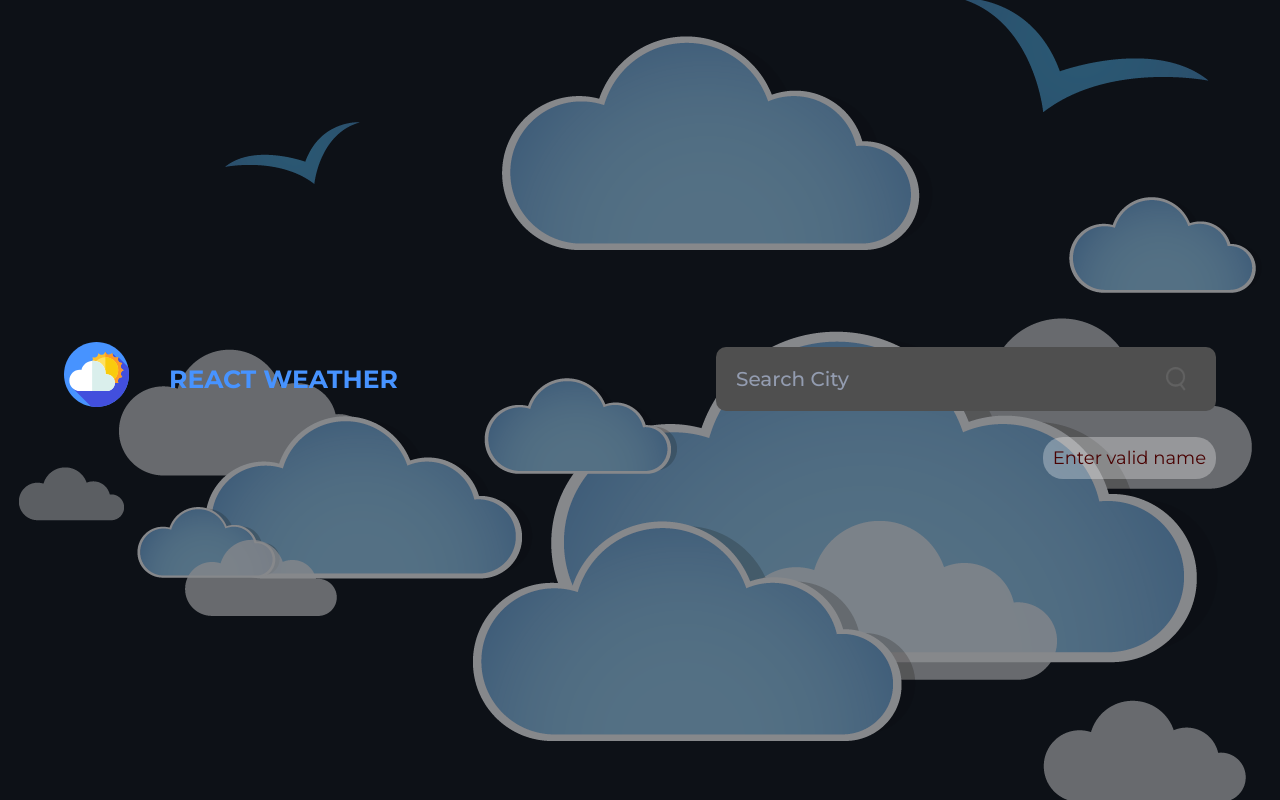
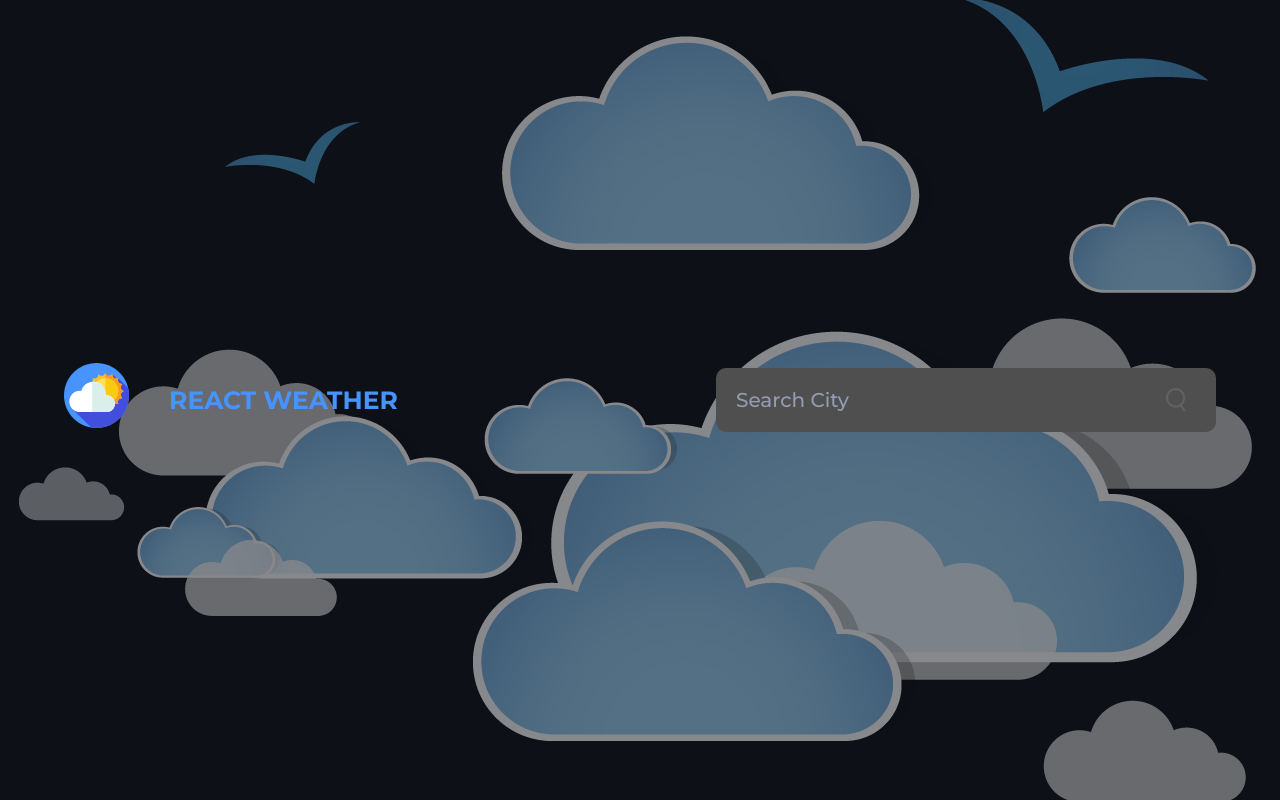
Before and after one commit to matyashelena/React-Project, a React (Create React App) app: page / in a window 1280 px wide. Built offline with nearby package versions, Linux system fonts and the light colour scheme.

Commit message:
error checking

```diff
--- a/src/App.js
+++ b/src/App.js
@@ -51,6 +51,7 @@ function Page() {
   const [lon, setLon] = useState(0);
   const [lat, setLat] = useState(0);
   const [weatherdayly, setWeatherdayly] = useState({});
+  const [isErrore, setIsErrore] = useState(false);
 
   useEffect(() => {
     getWeatherDaily();
@@ -62,7 +63,10 @@ function Page() {
     }
     let localUrlDaily = `${API_URL_DAILY}lat=${lat}&lon=${lon}&appid=${API_KEY}`;
     fetch(localUrlDaily, options)
-    .then((res) => res.json())
+    .then((res) => {
+      console.log(res);
+      return res.json()
+    })
     .then((response) => {
       response ? setWeatherdayly(response) : setWeatherdayly ({});
       console.log(response);
@@ -73,12 +77,22 @@ function Page() {
   const searchHandler = () => {
     let localUrl = `${API_URL}${value}&appid=${API_KEY}`;
     fetch(localUrl, options)
-      .then((res) => res.json())
+      .then((res) => {
+        if(res.status === 404) {
+          setIsErrore(true);
+          return false;
+        }
+        console.log(res);
+        return res.json()
+      })
       .then((response) => {
        response ? setWeather(response) : setWeather ({})
-       console.log(response);
+      //  console.log(response);
+      if (response) {
         setLon(response.coord.lon);
         setLat(response.coord.lat);
+      }
+
       })
       .catch(err => console.error(err))
   }
@@ -88,13 +102,16 @@ function Page() {
         <SearcField
         inputHandler = {value => setValue(value)}
         searchHandler = {searchHandler}
+        isErrore = {isErrore}
         value = {value}/>
 
-        {typeof weather.main !== "undefined"
+        {weather && weather.main
         ? <Main weather={weather}/>
-        : <p className='invalid_name '>Enter valid name</p>}
+        : null}
 
-        {typeof weatherdayly.list !== 'undefined'
+        {isErrore && <p className='invalid_name'> City not found</p>}
+
+        {Object.keys(weather).length && Object.keys(weatherdayly).length
         ? <DailyWeather weather={weather} weatherdayly={weatherdayly}/>
         : null}
 
@@ -115,9 +132,10 @@ function SearcField(props) {
         <Logo/>
       <div className="search">
         <Input type='search' placeholder='search city' value={props.value} onInputChange={inputHandler}/>
-        <Button clicker={searchHandler}>
-        <img src={icon_search} alt=''/>
-        </Button>
+      <Button clicker={searchHandler}>
+            <img src={icon_search} alt=''/>
+            </Button>
+
       </div>
       </header>
   )
@@ -245,15 +263,15 @@ function Main(props) {
 }
 
 function DailyWeather(props) {
+
   const [toggle, setToggle] = useState(1);
   const  toggleTab = (index) => {
     setToggle(index);
   }
 
-
-  const sunrise = props.weather.sys.sunrise;
+  const sunrise = props.weather?.sys?.sunrise || 1600855031;
   const sunriseRender = new Date(sunrise*1000).toLocaleTimeString();
-  const sunset = props.weather.sys.sunset;
+  const sunset = props.weather?.sys?.sunset || 1600855031;
   const sunsetRender = new Date(sunset*1000).toLocaleTimeString();
 
   return (
```
